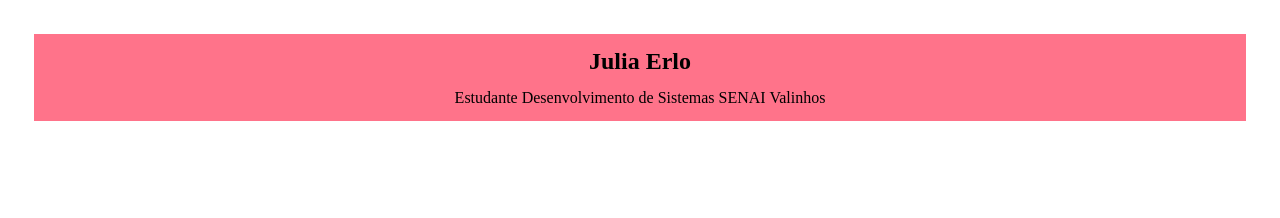
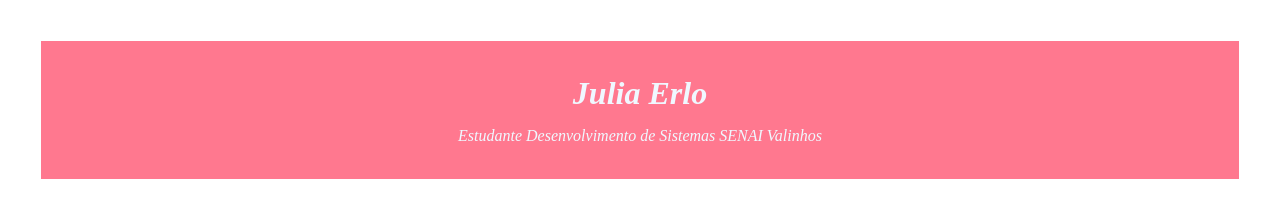
Before and after one commit to juliaefmiranda/meu-primeiro-site, a plain HTML site: page index.html in a window 1280 px wide. Drawn offline with Linux system fonts and the light colour scheme.

Commit message:
Finalização do primeiro modelo em CSS

```diff
--- a/assets/styles/index.css
+++ b/assets/styles/index.css
@@ -1,13 +1,16 @@
 /*Reset do CSS */
 * {
-    margin: 10px;
-    padding: 2px;
+    margin: 13px;
+    padding: 1px;
 }
 
-h2, p {
+h1, p {
     text-align: center;
 }
 
 header {
-    background-color: rgb(255, 115, 138);
+    background-color: rgb(255, 120, 143);
+    color: rgb(240, 248, 255);
+    font-style: oblique;
+    padding: 20px;
 }
--- a/index.html
+++ b/index.html
@@ -9,7 +9,7 @@
 <body>
     <header>
 
-        <h2>Julia Erlo</h2>
+        <h1>Julia Erlo</h1>
         <p>Estudante Desenvolvimento de Sistemas SENAI Valinhos</p>
 
     </header>
```
